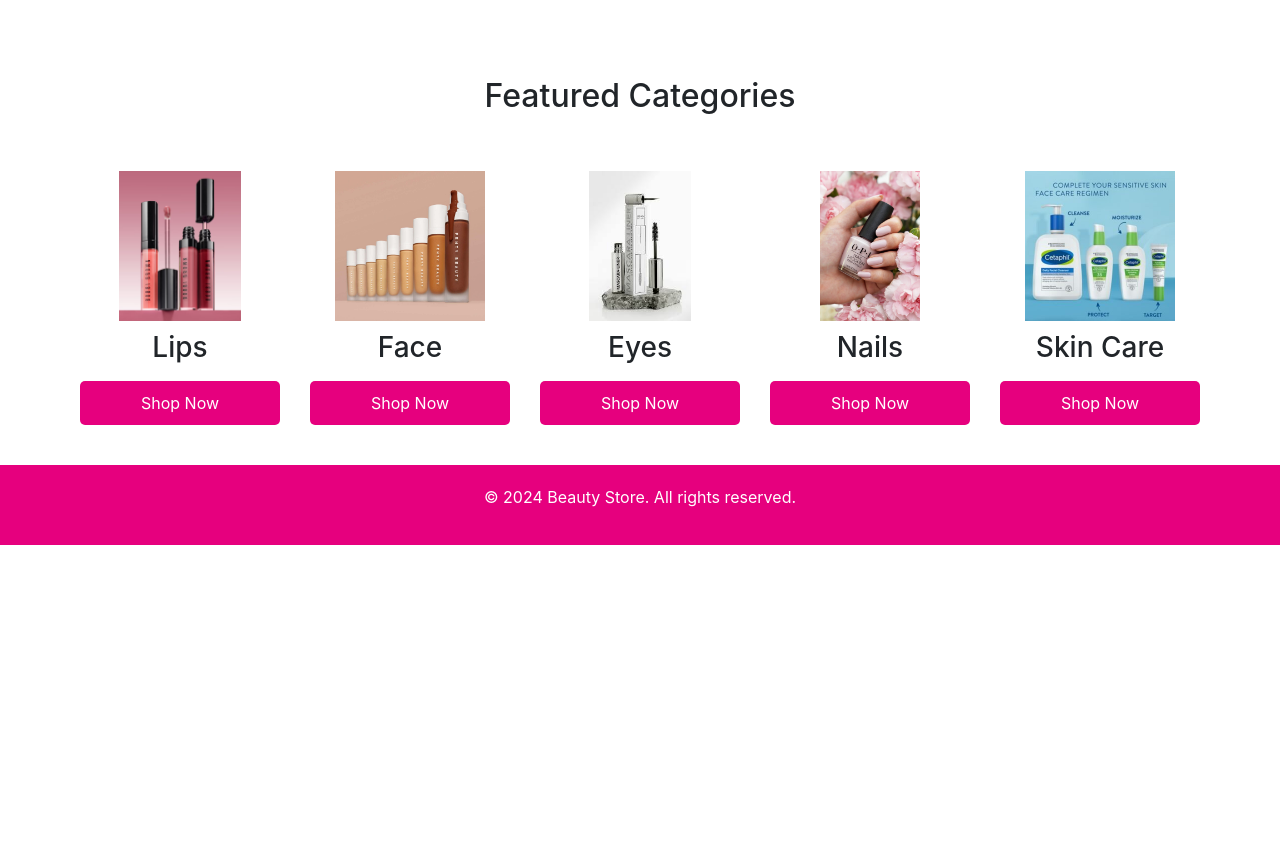
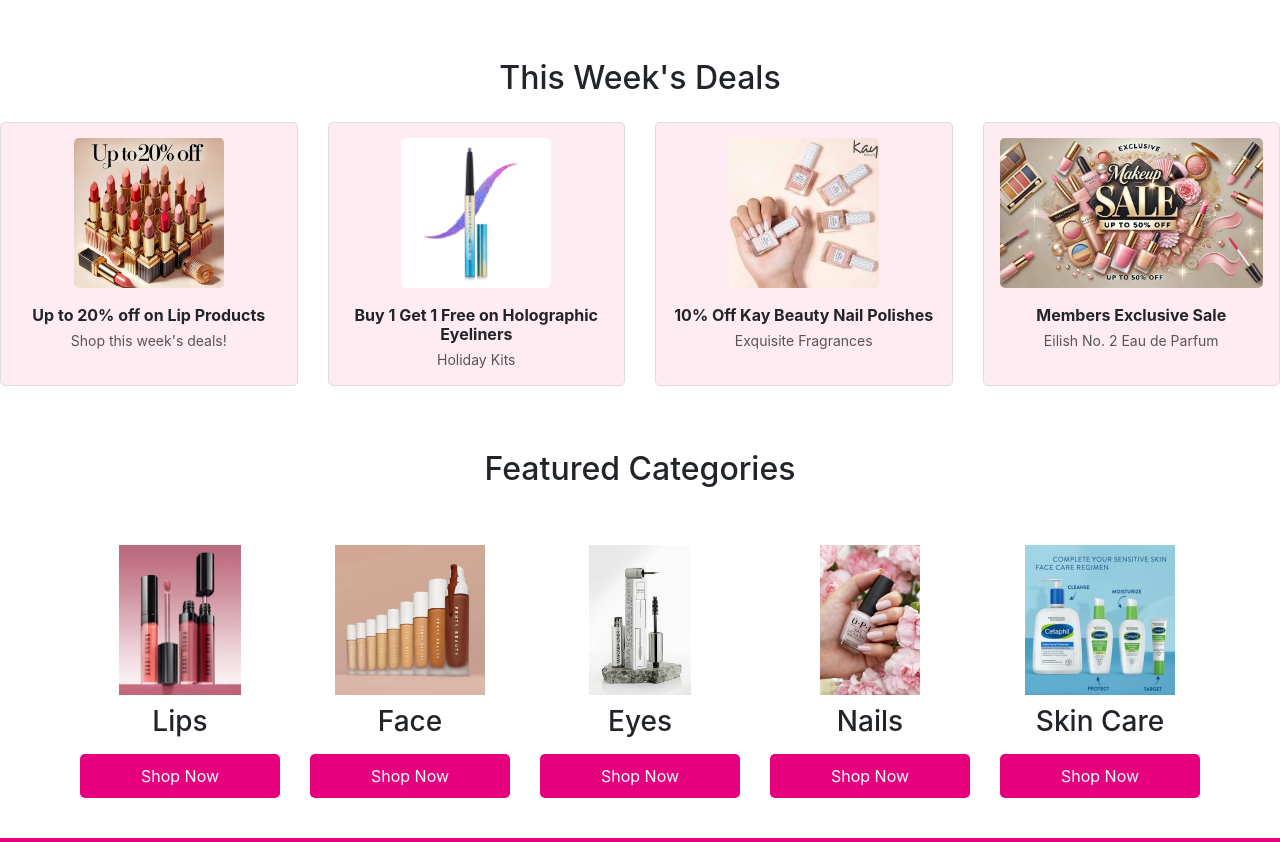
Before and after one commit to tina00918/ecomm, a plain HTML site: page index.html in a window 1280 px wide. Shown: the part 644-1486 px from the top of the page. Before the commit the page ends 1189 px from the top, so only its background shows below. Drawn offline with nearby package versions, Linux system fonts and the light colour scheme.

Commit message:
deals added

```diff
--- a/index.html
+++ b/index.html
@@ -12,14 +12,14 @@
             <p>Free shipping on orders over ₹500!</p>
         </div>
         <div class="header-main">
-            <h1>Beauty Store</h1>
+            <h1 style="color: #eee;">Beauty Store</h1>
             <input type="text" placeholder="Search for products..." id="search-bar">
             <nav>
                 <ul>
-                    <li><a href="#">New Arrivals</a></li>
-                    <li><a href="#">Brands</a></li>
-                    <li><a href="#">Sale</a></li>
-                    <li><a href="#">Cart (<span id="cart-count">0</span>)</a></li>
+                    <li style="color: #eee;"><a href="#">New Arrivals</a></li>
+                    <li style="color: #eee;"><a href="#">Brands</a></li>
+                    <li style="color: #eee;"><a href="#">Sale</a></li>
+                    <li style="color: #eee;"><a href="#">Cart (<span id="cart-count">0</span>)</a></li>
                 </ul>
             </nav>
         </div>
@@ -29,7 +29,7 @@
     <main>
         <!-- Banner -->
         <section class="banner">
-            <img src="images/banner.jpg" alt="Banner Image">
+            <!-- <img src="images/banner.jpg" alt="Banner Image"> -->
         </section>
 
         <!-- Product Categories -->
@@ -93,6 +93,39 @@
                 </a>
             </div>
         </section>
+        <section class="deals mt-5">
+            <h2 class="text-center">This Week's Deals</h2>
+            <div class="row justify-content-center mt-4">
+                <div class="col-md-3 col-sm-6 mb-4">
+                    <div class="deal-card text-center">
+                        <img src="./images/deals/lipstickdeal.jpeg" class="img-fluid" alt="Black Friday Deals">
+                        <h5 class="mt-2">Up to 20% off on Lip Products</h5>
+                        <p>Shop this week's deals!</p>
+                    </div>
+                </div>
+                <div class="col-md-3 col-sm-6 mb-4">
+                    <div class="deal-card text-center">
+                        <img src="./images/deals/Deal2.jpeg" class="img-fluid" alt="Holiday Kits">
+                        <h5 class="mt-2">Buy 1 Get 1 Free on Holographic Eyeliners</h5>
+                        <p>Holiday Kits</p>
+                    </div>
+                </div>
+                <div class="col-md-3 col-sm-6 mb-4">
+                    <div class="deal-card text-center">
+                        <img src="./images/deals/naildeal.jpeg" class="img-fluid" alt="Snif">
+                        <h5 class="mt-2">10% Off Kay Beauty Nail Polishes</h5>
+                        <p>Exquisite Fragrances</p>
+                    </div>
+                </div>
+                <div class="col-md-3 col-sm-6 mb-4">
+                    <div class="deal-card text-center">
+                        <img src="./images/deals/Members Exclusive.jpeg" class="img-fluid" alt="Billie Eilish">
+                        <h5 class="mt-2">Members Exclusive Sale</h5>
+                        <p>Eilish No. 2 Eau de Parfum</p>
+                    </div>
+                </div>
+            </div>
+        </section>
 
 
 
@@ -145,7 +178,7 @@
                     <img src="./images/lipstick2.jpg" alt="Lips">
                     <h3>Lips</h3>
                     <p></p>
-                    <a href="lips.html" class="category-btn">Shop Now</a>
+                    <a href="lipstick.html" class="category-btn">Shop Now</a>
                 </div>
                 <div class="category-item">
                     <img src="images/face1.jpg" alt="Face">
--- a/styles.css
+++ b/styles.css
@@ -186,3 +186,39 @@ footer {
     object-fit: contain; /* Ensures full image fits within container */
     background-color: #ffecf2; /* Optional: background color to fill empty space */
 }
+/* Deal Card Styles */
+.deal-card {
+    background-color: #ffecf2;
+    border: 1px solid #ddd;
+    border-radius: 5px;
+    padding: 15px;
+    transition: transform 0.3s ease;
+    height: 100%; /* Ensure cards have the same height */
+}
+
+.deal-card img {
+    border-radius: 5px;
+    height: 150px; /* Adjust as needed */
+    object-fit: cover;
+    margin-bottom: 10px;
+}
+
+.deal-card h5 {
+    font-size: 16px;
+    font-weight: bold;
+    margin-bottom: 5px;
+}
+
+.deal-card p {
+    font-size: 14px;
+    color: #555;
+    margin: 0;
+}
+
+/* Ensure alignment in the center */
+.row.justify-content-center {
+    display: flex;
+    flex-wrap: wrap;
+    justify-content: center; /* Center items horizontally */
+    align-items: stretch; /* Ensure all cards are the same height */
+}
```
Also changed, not shown: images/deals/Deal2.jpeg (added), images/deals/Members Exclusive.jpeg (added), images/deals/lipstickdeal.jpeg (added), images/deals/naildeal.jpeg (added).
